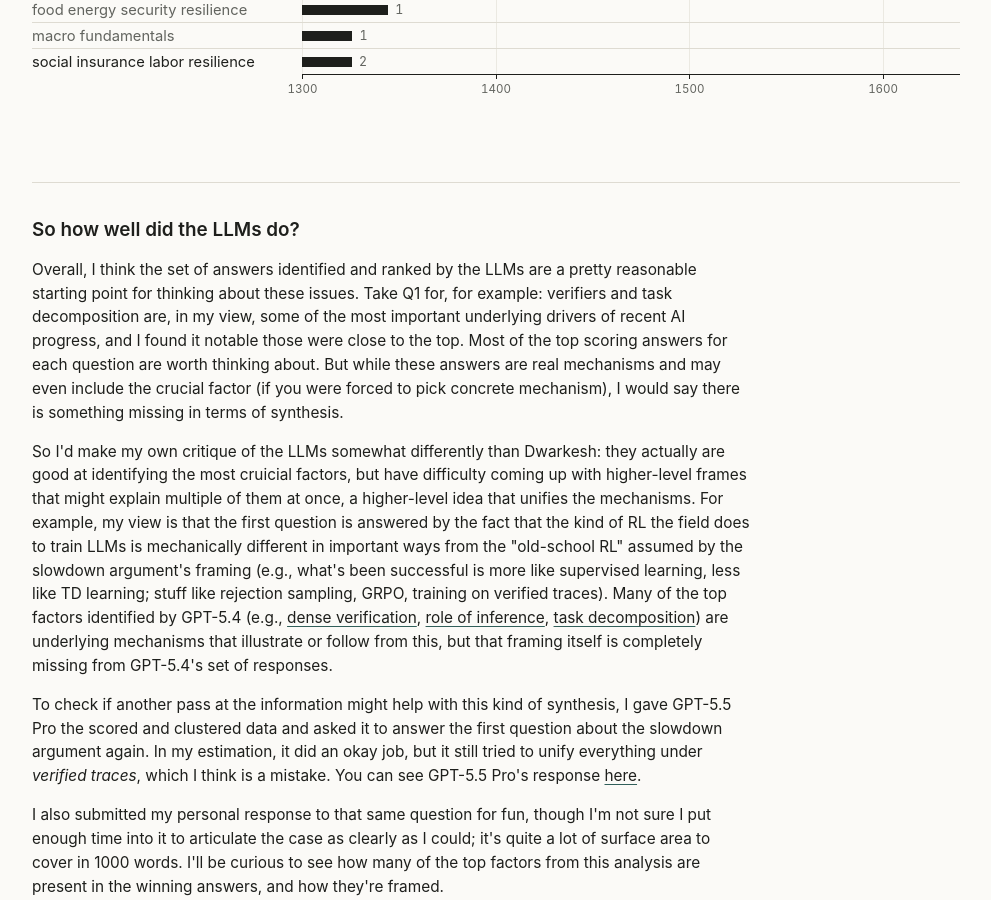
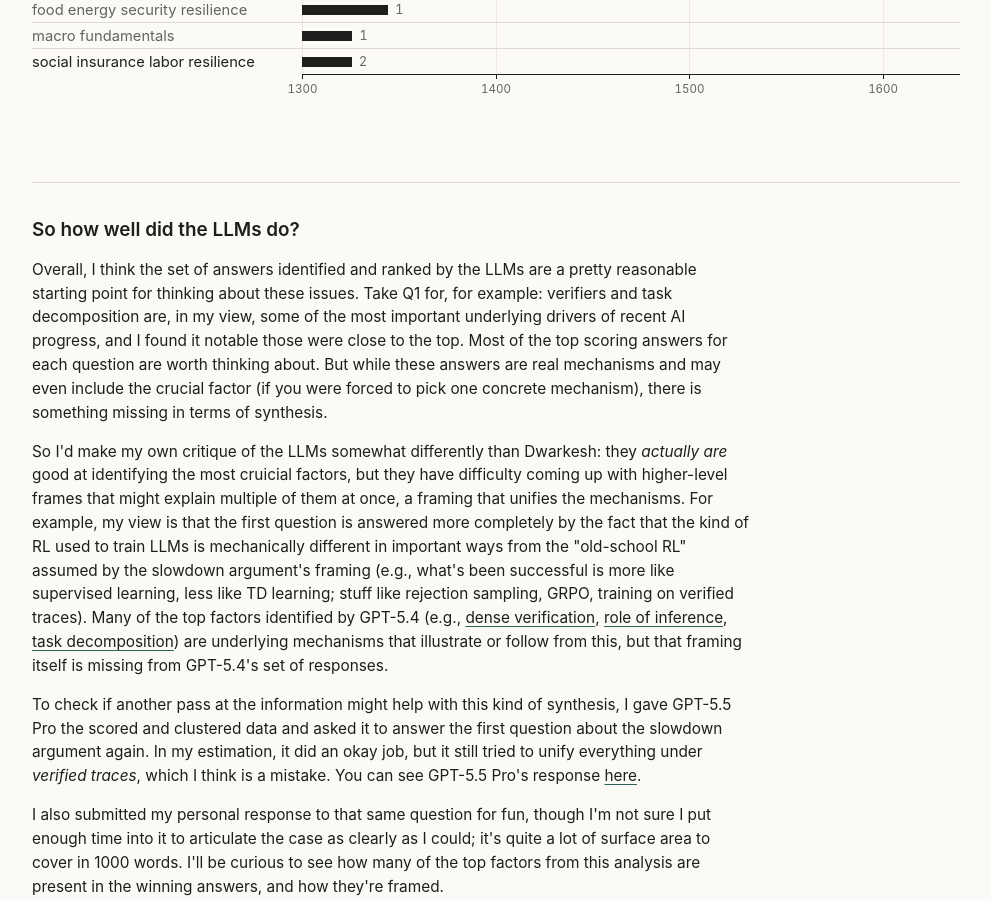
Before and after one commit to Ejhfast/ejhfast.github.com, a Jekyll site: the page llms-find-the-right-factors-but-miss-the-frame.html, which Jekyll copies as it is, in a window 1280 px wide and 900 px high, scrolled down 3525 px. Shown: the whole window, without its empty margins (144-1135 px from the left). Built offline with Jekyll 4.4.1, drawn with Linux system fonts in a browser that asks for light colours.

Commit message:
Polish LLM conclusions wording

```diff
--- a/llms-find-the-right-factors-but-miss-the-frame.html
+++ b/llms-find-the-right-factors-but-miss-the-frame.html
@@ -1751,10 +1751,10 @@
 
 <div class="overview">
   <p>
-    Overall, I think the set of answers identified and ranked by the LLMs are a pretty reasonable starting point for thinking about these issues. Take Q1 for, for example: verifiers and task decomposition are, in my view, some of the most important underlying drivers of recent AI progress, and I found it notable those were close to the top. Most of the top scoring answers for each question are worth thinking about. But while these answers are real mechanisms and may even include the crucial factor (if you were forced to pick concrete mechanism), I would say there is something missing in terms of synthesis.
+    Overall, I think the set of answers identified and ranked by the LLMs are a pretty reasonable starting point for thinking about these issues. Take Q1 for, for example: verifiers and task decomposition are, in my view, some of the most important underlying drivers of recent AI progress, and I found it notable those were close to the top. Most of the top scoring answers for each question are worth thinking about. But while these answers are real mechanisms and may even include the crucial factor (if you were forced to pick one concrete mechanism), there is something missing in terms of synthesis.
   </p>
   <p>
-    So I'd make my own critique of the LLMs somewhat differently than Dwarkesh: they actually are good at identifying the most cruicial factors, but have difficulty coming up with higher-level frames that might explain multiple of them at once, a higher-level idea that unifies the mechanisms. For example, my view is that the first question is answered by the fact that the kind of RL the field does to train LLMs is mechanically different in important ways from the "old-school RL" assumed by the slowdown argument's framing (e.g., what's been successful is more like supervised learning, less like TD learning; stuff like rejection sampling, GRPO, training on verified traces). Many of the top factors identified by GPT-5.4 (e.g., <a href="#cluster-rl_progress_timelines-verifier_dense_signal">dense verification</a>, <a href="#cluster-rl_progress_timelines-inference_time_search">role of inference</a>, <a href="#cluster-rl_progress_timelines-task_decomposition">task decomposition</a>) are underlying mechanisms that illustrate or follow from this, but that framing itself is completely missing from GPT-5.4's set of responses.
+    So I'd make my own critique of the LLMs somewhat differently than Dwarkesh: they <em>actually are</em> good at identifying the most cruicial factors, but they have difficulty coming up with higher-level frames that might explain multiple of them at once, a framing that unifies the mechanisms. For example, my view is that the first question is answered more completely by the fact that the kind of RL used to train LLMs is mechanically different in important ways from the "old-school RL" assumed by the slowdown argument's framing (e.g., what's been successful is more like supervised learning, less like TD learning; stuff like rejection sampling, GRPO, training on verified traces). Many of the top factors identified by GPT-5.4 (e.g., <a href="#cluster-rl_progress_timelines-verifier_dense_signal">dense verification</a>, <a href="#cluster-rl_progress_timelines-inference_time_search">role of inference</a>, <a href="#cluster-rl_progress_timelines-task_decomposition">task decomposition</a>) are underlying mechanisms that illustrate or follow from this, but that framing itself is missing from GPT-5.4's set of responses.
   </p>
   <p>
     To check if another pass at the information might help with this kind of synthesis, I gave GPT-5.5 Pro the scored and clustered data and asked it to answer the first question about the slowdown argument again. In my estimation, it did an okay job, but it still tried to unify everything under <em>verified traces</em>, which I think is a mistake. You can see GPT-5.5 Pro's response <a href="#gpt55-response">here</a>.
```
